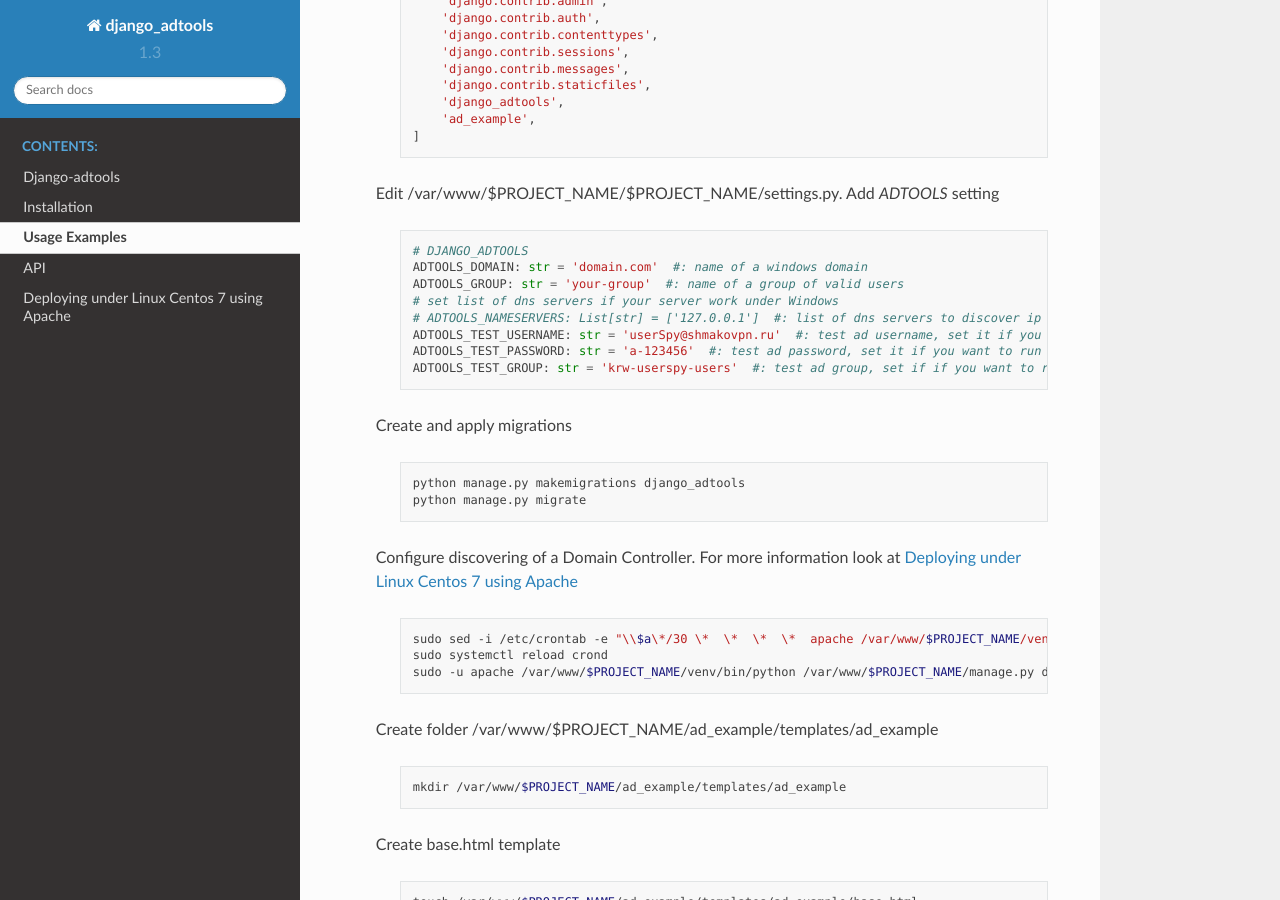
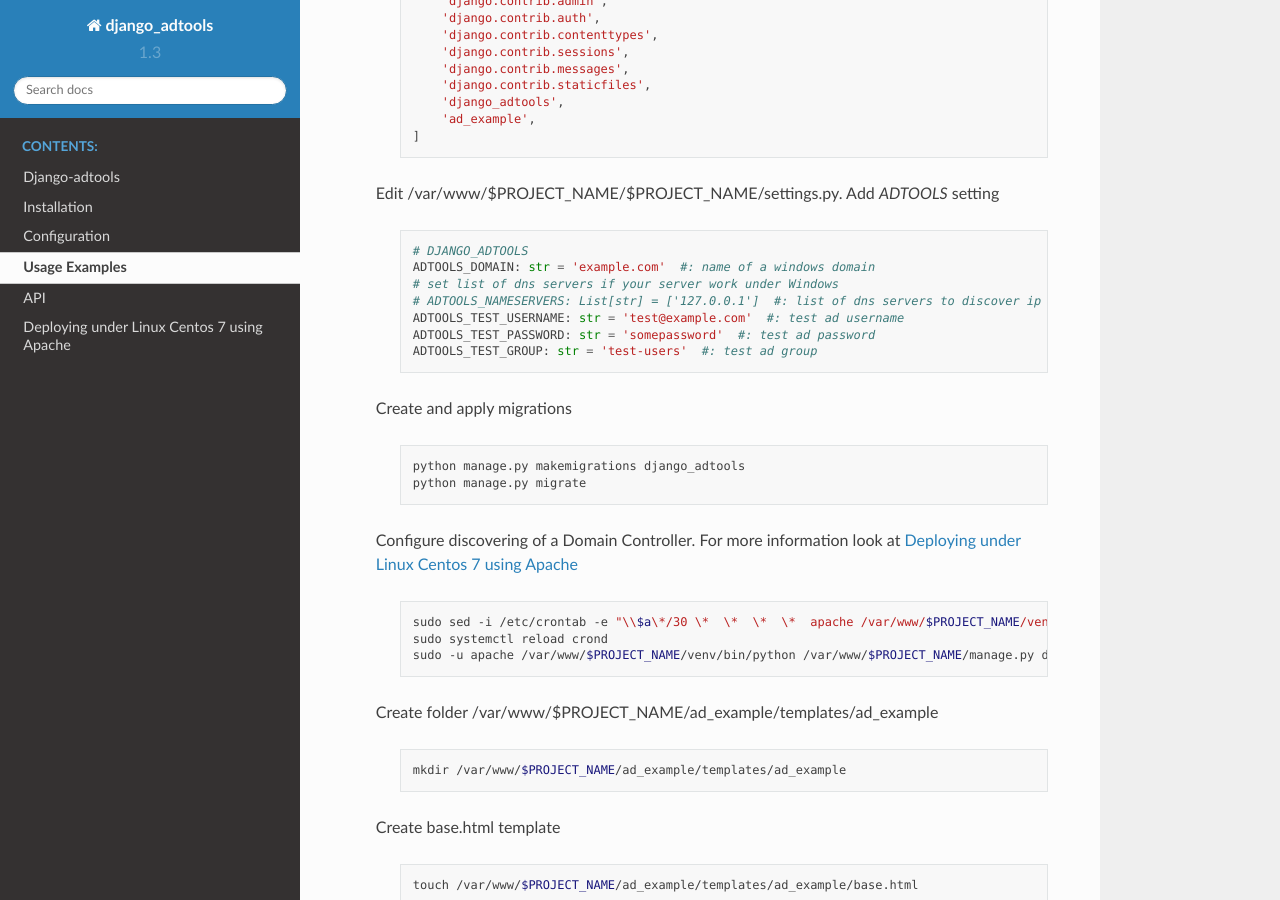
Before and after one commit to shmakovpn/django_adtools, a Sphinx documentation site: the page built from docs/source/examples.rst, in a window 1280 px wide and 900 px high, scrolled down 383 px. Built offline with Sphinx 7.4.7 and the Read the Docs theme 2.0.0, drawn with Linux system fonts in a browser that asks for light colours.

Commit message:
refactored documentation

```diff
--- /dev/null
+++ b/docs/source/chunks/settings_adtools.rst
@@ -0,0 +1,9 @@
+  .. code-block:: python
+
+   # DJANGO_ADTOOLS
+   ADTOOLS_DOMAIN: str = 'example.com'  #: name of a windows domain
+   # set list of dns servers if your server work under Windows
+   # ADTOOLS_NAMESERVERS: List[str] = ['127.0.0.1']  #: list of dns servers to discover ip addresses of domain controllers
+   ADTOOLS_TEST_USERNAME: str = 'test@example.com'  #: test ad username
+   ADTOOLS_TEST_PASSWORD: str = 'somepassword'  #: test ad password
+   ADTOOLS_TEST_GROUP: str = 'test-users'  #: test ad group
--- /dev/null
+++ b/docs/source/configuration.rst
@@ -0,0 +1,5 @@
+=============
+Configuration
+=============
+
+ .. include:: chunks/settings_adtools.rst
--- a/docs/source/contents.rst
+++ b/docs/source/contents.rst
@@ -4,6 +4,7 @@
 
    introduction
    installation
+   configuration
    examples
    api
    centos7
--- a/docs/source/examples.rst
+++ b/docs/source/examples.rst
@@ -24,16 +24,7 @@ Usage Examples
 
  Edit /var/www/$PROJECT_NAME/$PROJECT_NAME/settings.py. Add *ADTOOLS* setting
 
-  .. code-block:: python
-
-   # DJANGO_ADTOOLS
-   ADTOOLS_DOMAIN: str = 'domain.com'  #: name of a windows domain
-   ADTOOLS_GROUP: str = 'your-group'  #: name of a group of valid users
-   # set list of dns servers if your server work under Windows
-   # ADTOOLS_NAMESERVERS: List[str] = ['127.0.0.1']  #: list of dns servers to discover ip addresses of domain controllers
-   ADTOOLS_TEST_USERNAME: str = 'userSpy@shmakovpn.ru'  #: test ad username, set it if you want to run tests
-   ADTOOLS_TEST_PASSWORD: str = 'a-123456'  #: test ad password, set it if you want to run tests
-   ADTOOLS_TEST_GROUP: str = 'krw-userspy-users'  #: test ad group, set if if you want to run tests
+ .. include:: chunks/settings_adtools.rst
 
  Create and apply migrations
 
```
Also changed, not shown: README.rst (+31 -0 lines), docs/source/centos7.rst (+1 -9 lines).
